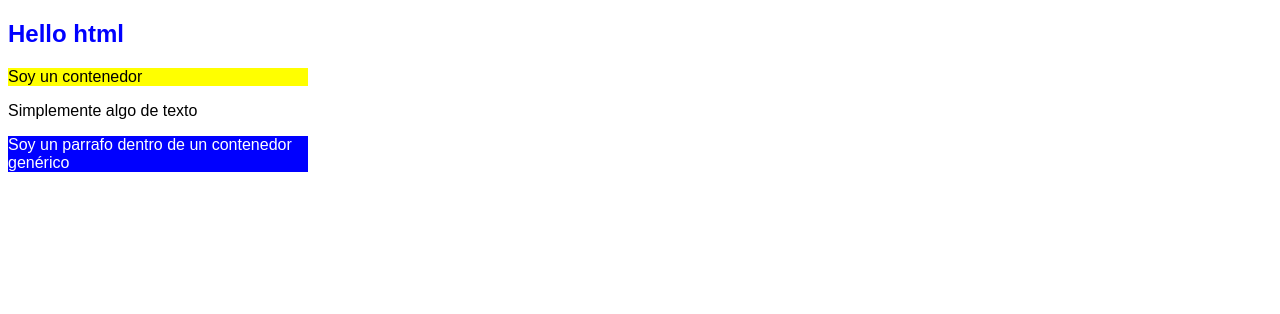
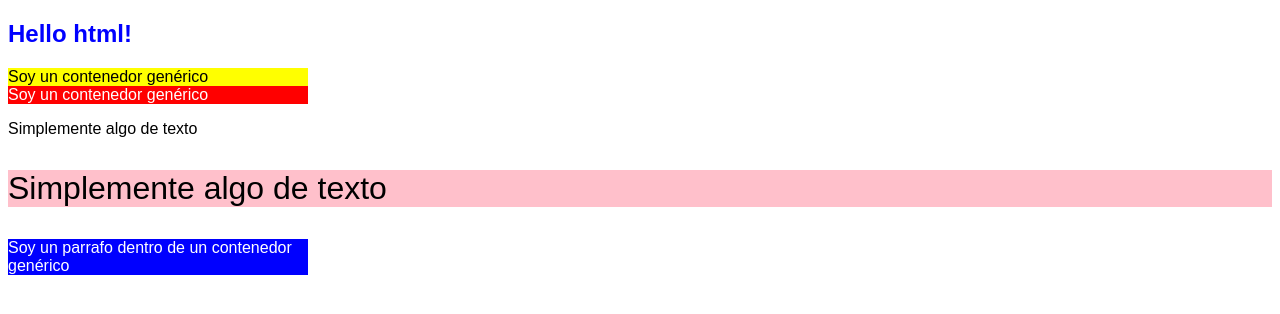
Before and after one commit to juanjo-giraldez/BootCamp-JS-mod-0, a plain HTML site: page index.html in a window 1280 px wide. Drawn offline with Linux system fonts and the light colour scheme.

Commit message:
feat: edited index.html

```diff
--- a/index.html
+++ b/index.html
@@ -1,40 +1,23 @@
 <!DOCTYPE html>
-
 <html lang="en">
 
-
-
 <head>
-
     <meta charset="UTF-8">
-
-    <meta http-equiv="X-UA-Compatible" content="IE=edge">
-
     <meta name="viewport" content="width=device-width, initial-scale=1.0">
-
+    <meta http-equiv="X-UA-Compatible" content="ie=edge">
     <title>Document</title>
-    <link rel="stylesheet" href="./site.css">
-
+    <link rel="stylesheet" href="site.css">
 </head>
 
-
-
 <body>
-
-    <h2>Hello html</h2>
-
-    <div>Soy un contenedor</div>
-
+    <h2>Hello html!</h2>
+    <div>Soy un contenedor genérico</div>
+    <div class="container">Soy un contenedor genérico</div>
     <p>Simplemente algo de texto</p>
-
+    <p id="simpletext">Simplemente algo de texto</p>
     <div>
-
         <p>Soy un parrafo dentro de un contenedor genérico</p>
-
     </div>
-
 </body>
 
-
-
 </html>
```
